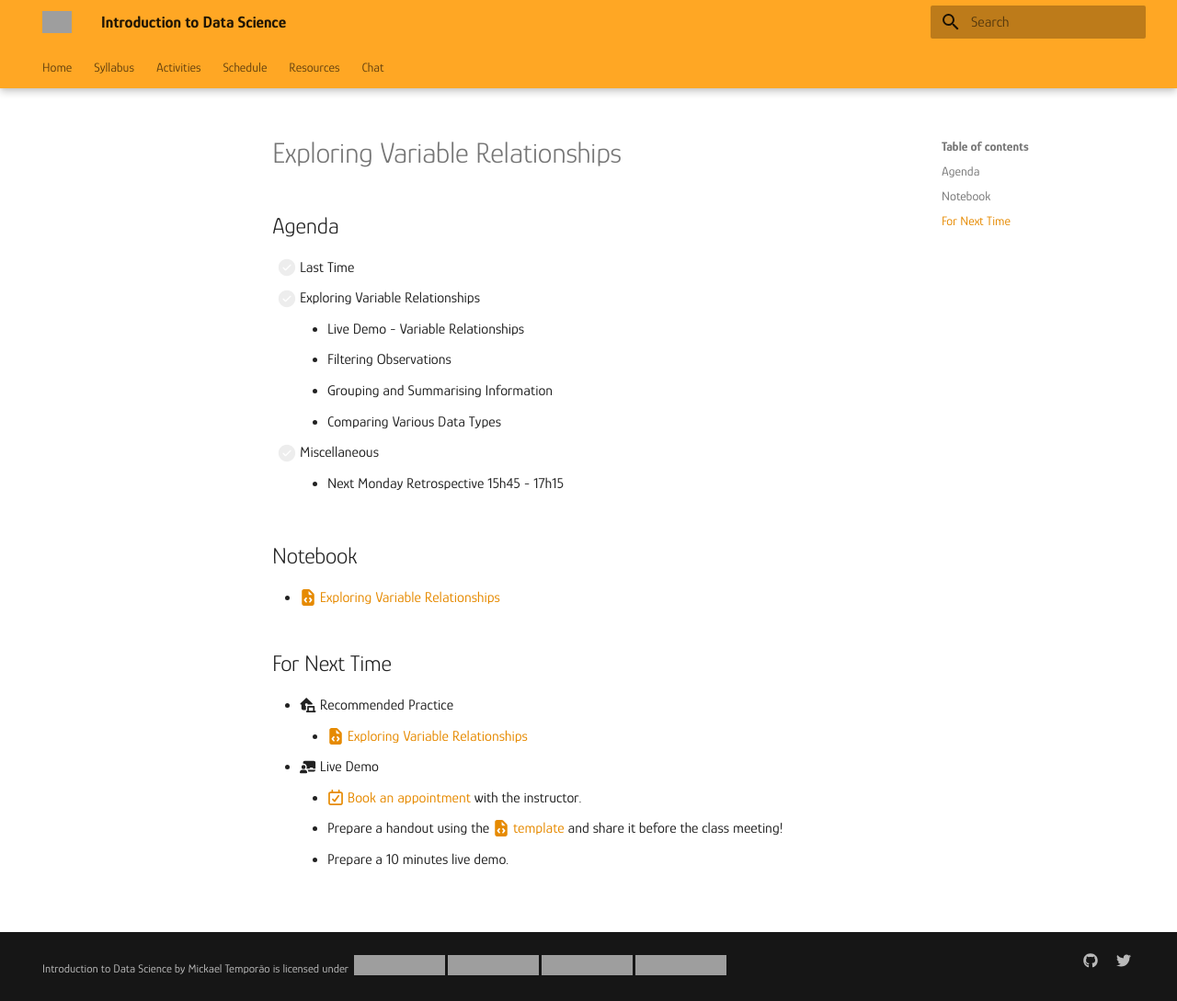
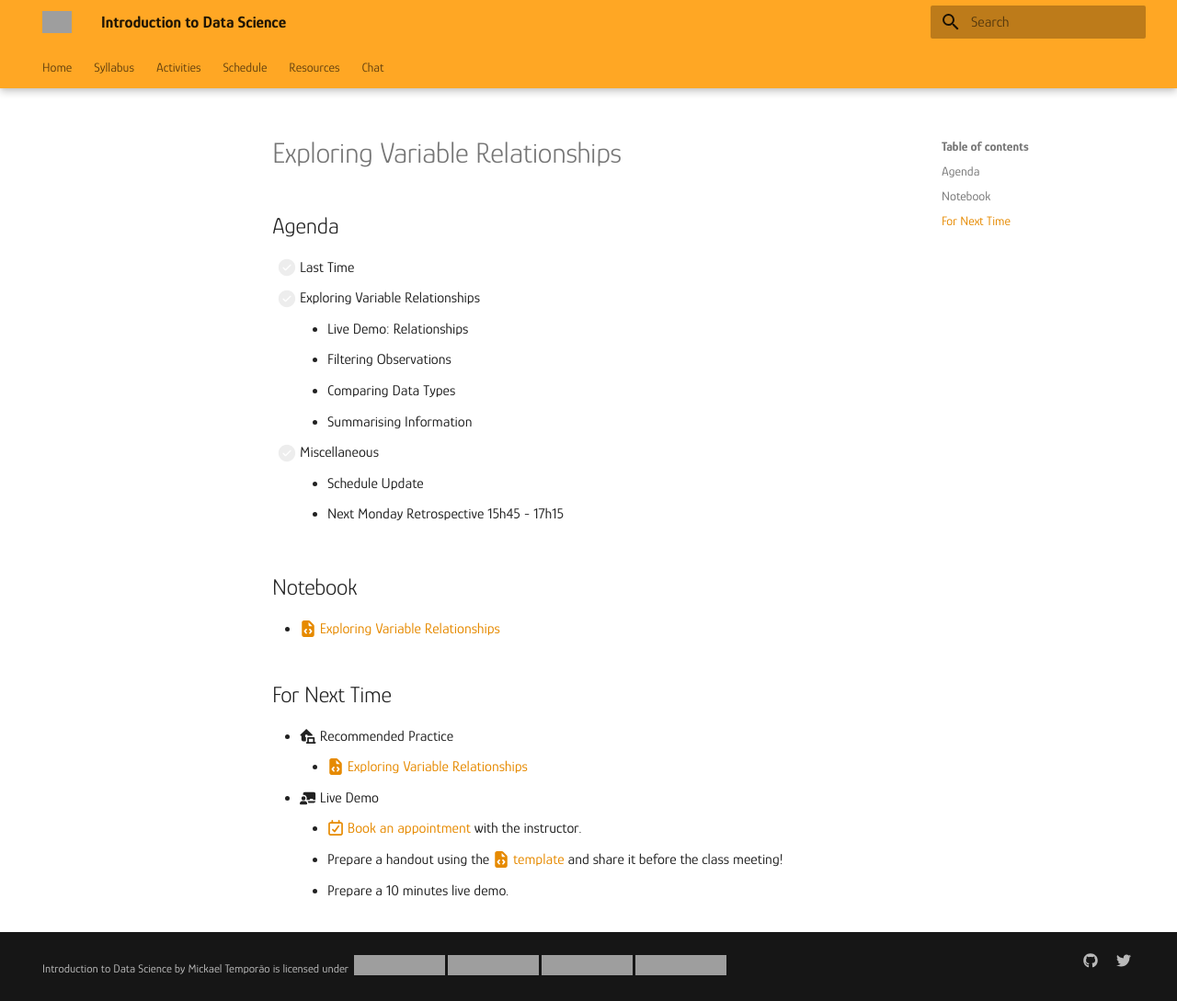
Before and after one commit to mickaeltemporao/itds, an MkDocs documentation site: the page built from docs/modules/exploration-2.md, in a window 1280 px wide and 1089 px high, cut to the strip 0-1089 px from the top of the window. Shown: the whole strip at 92% size. Built offline with MkDocs 1.6.1 and Material for MkDocs 9.7.7, drawn with Linux system fonts in a browser that asks for light colours; grey boxes are pictures that could not be loaded.

Commit message:
update module exploration 2

```diff
--- a/docs/modules/exploration-2.md
+++ b/docs/modules/exploration-2.md
@@ -3,19 +3,20 @@
 ## Agenda
 - [ ] Last Time
 - [ ] Exploring Variable Relationships
-    - Live Demo - Variable Relationships
+    - Live Demo: Relationships
     - Filtering Observations
-    - Grouping and Summarising Information
-    - Comparing Various Data Types
+    - Comparing Data Types
+    - Summarising Information
 - [ ] Miscellaneous
+    - Schedule Update
     - Next Monday Retrospective 15h45 - 17h15
 
 ## Notebook
-- [:fontawesome-solid-file-code: Exploring Variable Relationships](https://colab.research.google.com/github/mickaeltemporao/itds/blob/main/materials/04-data-exploration-rows.ipynb)
+- [:fontawesome-solid-file-code: Exploring Variable Relationships](https://colab.research.google.com/github/mickaeltemporao/itds/blob/main/materials/05-data-exploration-rows.ipynb)
 
 ## For Next Time
 - :fontawesome-solid-laptop-house: Recommended Practice
-    - [:fontawesome-solid-file-code: Exploring Variable Relationships](https://colab.research.google.com/github/mickaeltemporao/itds/blob/main/materials/04-data-exploration-rows.ipynb)
+    - [:fontawesome-solid-file-code: Exploring Variable Relationships](https://colab.research.google.com/github/mickaeltemporao/itds/blob/main/materials/05-data-exploration-rows.ipynb)
 - :fontawesome-solid-chalkboard-teacher: Live Demo
     - [:fontawesome-regular-calendar-check: Book an appointment](https://calendly.com/mickaeltemporao/one-on-one) with the instructor.
     - Prepare a handout using the [:fontawesome-solid-file-code: template](https://colab.research.google.com/github/mickaeltemporao/ids-materials/blob/main/handout-template.ipynb) and share it before the class meeting!
```
Also changed, not shown: docs/demo-topics.md (+0 -1 lines).
